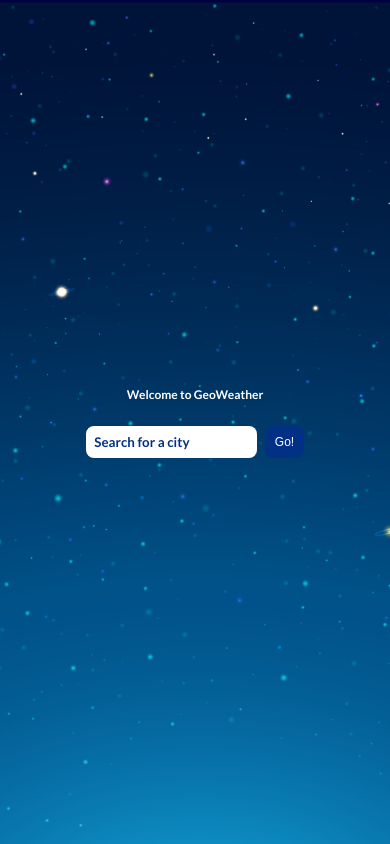
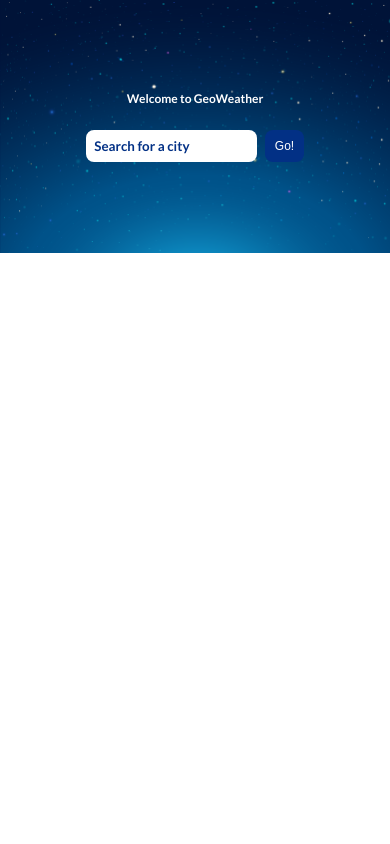
Before and after one commit to Abisola-Morohunfolu/react-mini-projects, a React (Create React App) app: page /weather in a window 390 px wide. Built offline with nearby package versions, Linux system fonts and the light colour scheme.

Commit message:
error-boundaries-fix

```diff
--- a/src/components/WeatherApp/WeatherApp.js
+++ b/src/components/WeatherApp/WeatherApp.js
@@ -18,9 +18,6 @@ const WeatherApp = () => {
 	useEffect(() => {
 		if (weatherInfo.isLoading) {
 			tl.to('.WeatherSearch_WeatherSearchSection__1NHTN', {
-				y: '-15%',
-				duration: 1
-			}).to('.WeatherSearch_WeatherSearchSection__1NHTN', {
 				css: { height: '30vh' },
 				duration: 1,
 				delay: -1
@@ -70,11 +67,21 @@ const WeatherApp = () => {
 						searchInput: '',
 						weatherData: data.data
 					});
+				})
+				.catch(error => {
+					setWeatherInfo({
+						...weatherInfo,
+						weatherData: null,
+						error: error,
+						isLoading: false
+					});
 				});
 		} catch (error) {
 			setWeatherInfo({
 				...weatherInfo,
-				error: error
+				weatherData: null,
+				error: error,
+				isLoading: false
 			});
 		}
 	};
@@ -85,6 +92,7 @@ const WeatherApp = () => {
 			<WeatherInfo
 				loading={weatherInfo.isLoading}
 				data={weatherInfo.weatherData === null ? null : weatherInfo.weatherData[0]}
+				error={weatherInfo.error}
 			/>
 		</div>
 	);
--- a/src/components/WeatherApp/WeatherInfo.js
+++ b/src/components/WeatherApp/WeatherInfo.js
@@ -3,16 +3,26 @@ import classes from './WeatherInfo.module.css';
 import Loader from './Loader/Loader';
 
 const weatherInfo = props => {
-	if (props.data === null && props.loading === false) {
-		return null;
-	}
-
 	if (props.loading === true) {
 		return (
 			<section className={classes.WeatherInfo}>
 				<Loader />
 			</section>
 		);
+	}
+
+	if (props.error !== null) {
+		return (
+			<section className={classes.WeatherInfo}>
+				<h4 className={classes.WeatherInfoHeading}>
+					<span>Something went wrong!</span>
+				</h4>
+			</section>
+		);
+	}
+
+	if (props.data === null && props.loading === false) {
+		return null;
 	}
 
 	return (
--- a/src/components/WeatherApp/WeatherSearch.js
+++ b/src/components/WeatherApp/WeatherSearch.js
@@ -1,4 +1,4 @@
-import React, { useRef, useEffect } from 'react';
+import React, { useRef, useEffect, useState } from 'react';
 import Button from '../UI/Buttons/Button';
 import classes from './WeatherSearch.module.css';
 import gsap from 'gsap';
@@ -7,6 +7,8 @@ const tl = gsap.timeline();
 
 const WeatherSearch = props => {
 	const weatherSearchRef = useRef(null);
+
+	const [error, setError] = useState(null);
 
 	useEffect(() => {
 		tl.from('div img', {
@@ -30,6 +32,18 @@ const WeatherSearch = props => {
 			});
 	}, []);
 
+	const submitForm = query => {
+		if (query === '' || query === ' ') {
+			return setError(
+				<p style={{ color: '#fff', fontWeight: 'bold', flex: '0 0 100%', marginTop: '2rem' }}>
+					Please enter location to search for
+				</p>
+			);
+		}
+		setError(null);
+		props.search(query);
+	};
+
 	return (
 		<section className={classes.WeatherSearchSection}>
 			<div className={classes.ImageBox}>
@@ -41,7 +55,8 @@ const WeatherSearch = props => {
 				onSubmit={event => {
 					event.preventDefault();
 					weatherSearchRef.current.blur();
-					props.search(weatherSearchRef.current.value);
+					// props.search(weatherSearchRef.current.value);
+					submitForm(weatherSearchRef.current.value);
 					weatherSearchRef.current.value = '';
 				}}
 			>
@@ -55,7 +70,7 @@ const WeatherSearch = props => {
 					ref={weatherSearchRef}
 				/>
 				<Button type="search">Go!</Button>
-				{props.error && <p>Please enter a city to search for</p>}
+				{error}
 			</form>
 		</section>
 	);
--- a/src/components/WeatherApp/WeatherSearch.module.css
+++ b/src/components/WeatherApp/WeatherSearch.module.css
@@ -5,6 +5,7 @@
 	flex-direction: column;
 	justify-content: center;
 	position: relative;
+
 	/* overflow: hidden; */
 }
 
@@ -22,6 +23,7 @@
 	padding: 3rem;
 	z-index: 1000;
 	opacity: 0;
+	flex-wrap: wrap;
 }
 
 .WeatherSearch {
@@ -60,3 +62,13 @@
 	object-fit: cover;
 	overflow: hidden;
 }
+
+@media only screen and (max-width: 37.5em) {
+	.WeatherSearchSection {
+		height: 30vh;
+	}
+
+	.ImageBox {
+		height: 30vh;
+	}
+}
```
